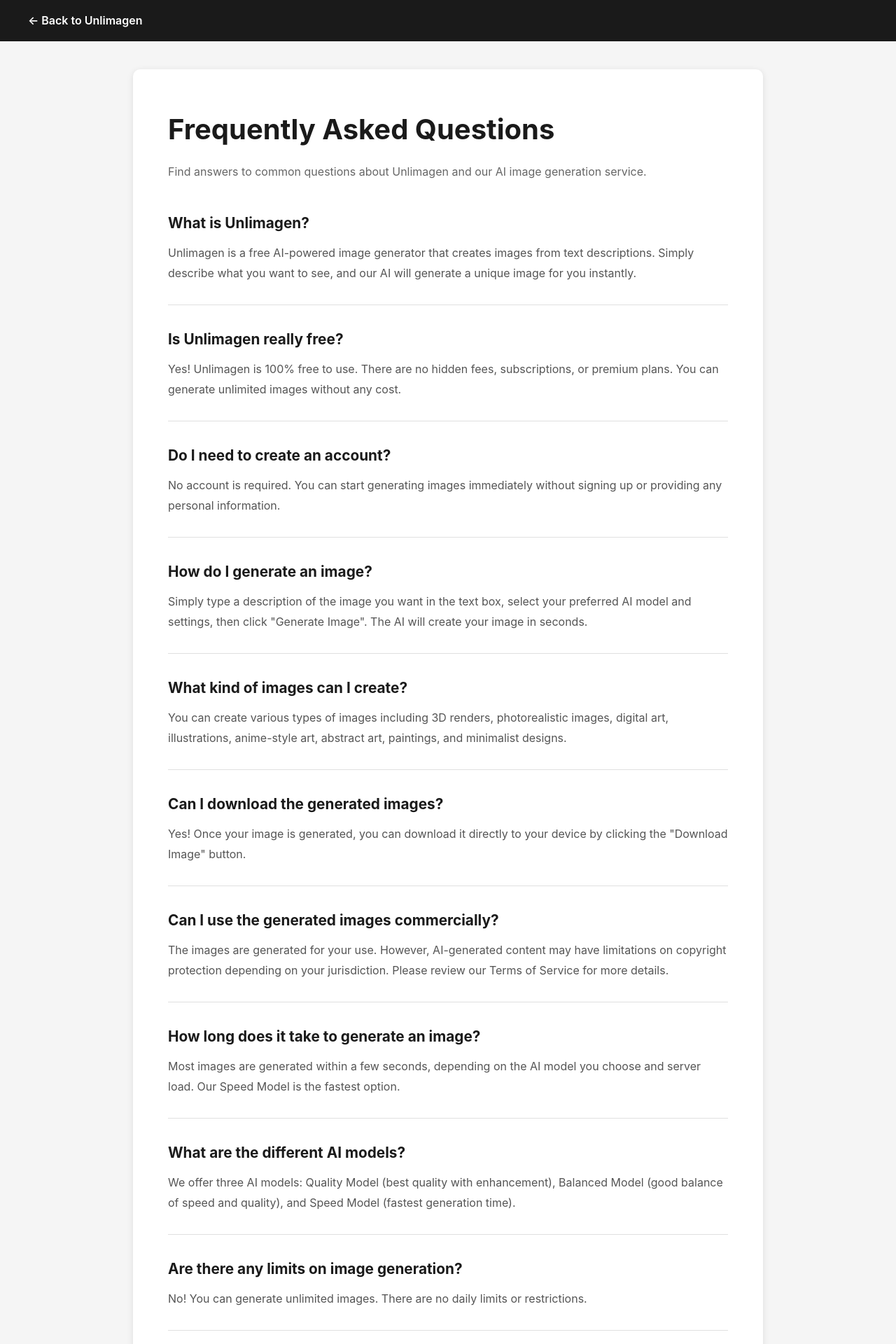
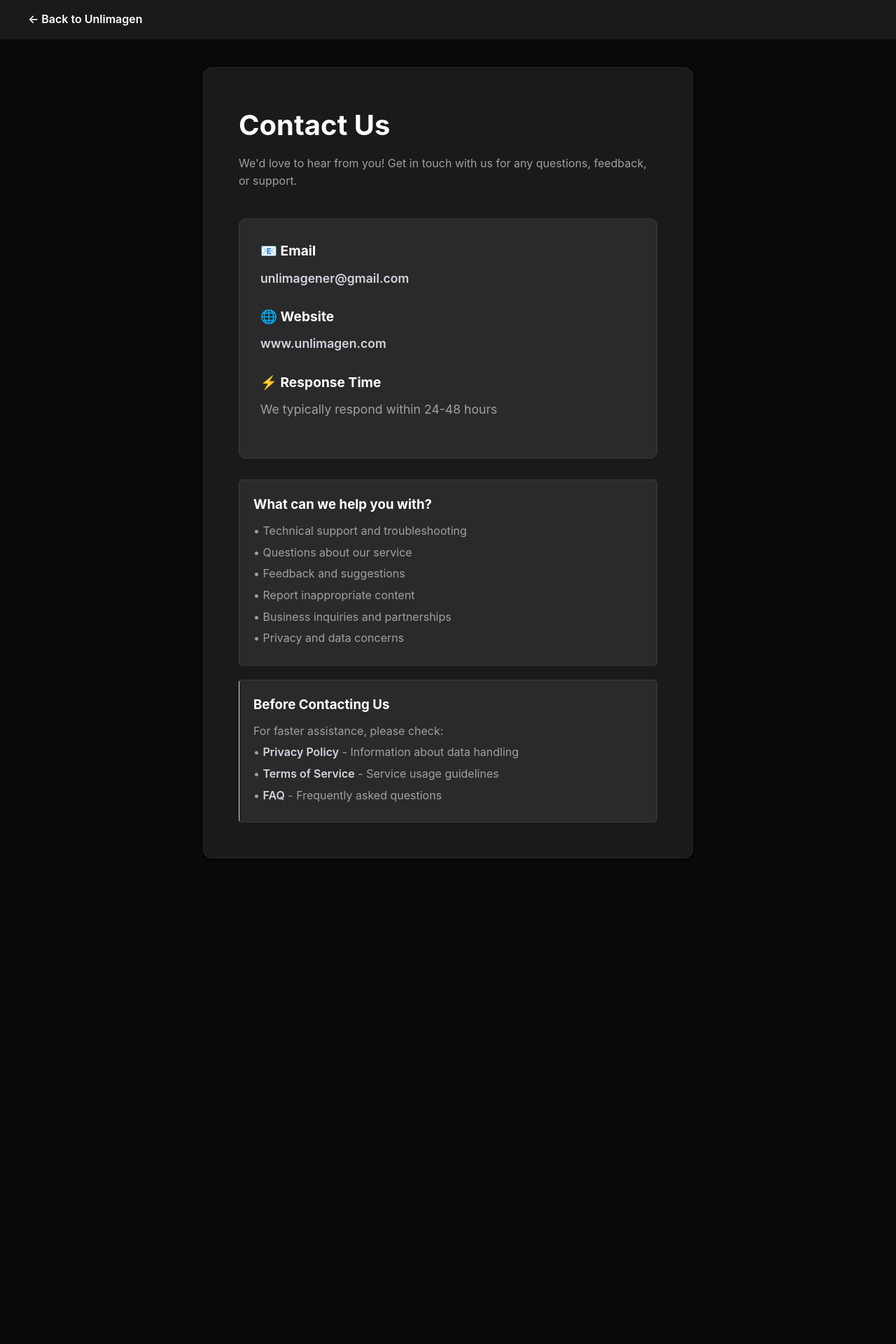
Before and after one commit to Yashe777/unlimagen, a Flask app: page /faq in a window 1280 px wide. Shown: the top 1920 px of the page at 70% size. After the commit the page ends 1226 px from the top, so only its background shows below. Run offline with Flask 3, Linux system fonts and the light colour scheme; some libraries are stand-ins or nearby versions.

Commit message:
Change FAQ page to Contact Us page
Updated the FAQ page to a Contact Us page with new content and styles.

```diff
--- a/templates/faq.html
+++ b/templates/faq.html
@@ -3,20 +3,13 @@
 <head>
     <meta charset="UTF-8">
     <meta name="viewport" content="width=device-width, initial-scale=1.0">
-    <title>FAQ - Unlimagen</title>
+    <title>Contact Us - Unlimagen</title>
 
-    <!-- Ezoic Privacy Scripts - MUST load first for GDPR compliance -->
-    <script src="https://cmp.gatekeeperconsent.com/min.js" data-cfasync="false"></script>
-    <script src="https://the.gatekeeperconsent.com/cmp.min.js" data-cfasync="false"></script>
+    <!-- Google AdSense -->
+    <script async src="https://pagead2.googlesyndication.com/pagead/js/adsbygoogle.js?client=ca-pub-2764902678566880"
+     crossorigin="anonymous"></script>
 
-    <!-- Ezoic Header Script - Initializes ad system -->
-    <script async src="//www.ezojs.com/ezoic/sa.min.js"></script>
-    <script>
-        window.ezstandalone = window.ezstandalone || {};
-        ezstandalone.cmd = ezstandalone.cmd || [];
-    </script>
-
-    <meta name="description" content="Frequently Asked Questions about Unlimagen AI Image Generator. Find answers to common questions.">
+    <meta name="description" content="Contact Unlimagen - Get in touch with us for support, feedback, or business inquiries.">
 
     <style>
         * {
@@ -27,9 +20,9 @@
 
         body {
             font-family: -apple-system, BlinkMacSystemFont, 'Segoe UI', Roboto, sans-serif;
-            line-height: 1.8;
-            color: #333;
-            background: #f5f5f5;
+            line-height: 1.6;
+            color: #ffffff;
+            background: #0a0a0a;
         }
 
         .top-bar {
@@ -50,47 +43,87 @@
         }
 
         .container {
-            max-width: 900px;
+            max-width: 700px;
             margin: 40px auto;
-            background: white;
+            background: #1a1a1a;
             padding: 50px;
-            border-radius: 10px;
-            box-shadow: 0 2px 10px rgba(0,0,0,0.1);
+            border-radius: 12px;
+            box-shadow: 0 2px 12px rgba(0,0,0,0.5);
+            border: 1px solid #2a2a2a;
         }
 
         h1 {
-            color: #1a1a1a;
+            color: #ffffff;
             margin-bottom: 10px;
             font-size: 2.5em;
         }
 
-        .intro {
-            color: #666;
+        .subtitle {
+            color: #a0a0a0;
             margin-bottom: 40px;
-            font-size: 16px;
         }
 
-        .faq-item {
+        .contact-info {
+            background: #2a2a2a;
+            padding: 30px;
+            border-radius: 10px;
             margin-bottom: 30px;
-            padding-bottom: 30px;
-            border-bottom: 1px solid #e0e0e0;
+            border: 1px solid #3a3a3a;
         }
 
-        .faq-item:last-child {
-            border-bottom: none;
+        .contact-item {
+            margin-bottom: 25px;
         }
 
-        .faq-question {
-            color: #1a1a1a;
-            font-size: 1.3em;
-            font-weight: 700;
+        .contact-item h3 {
+            color: #ffffff;
+            margin-bottom: 10px;
+            font-size: 1.2em;
+        }
+
+        .contact-item p {
+            color: #a0a0a0;
+            font-size: 1.1em;
+        }
+
+        .contact-item a {
+            color: #D4D4DF;
+            text-decoration: none;
+            font-weight: 600;
+        }
+
+        .contact-item a:hover {
+            color: #ffffff;
+            text-decoration: underline;
+        }
+
+        .info-box {
+            background: #2a2a2a;
+            border-left: 4px solid #D4D4DF;
+            padding: 20px;
+            margin-top: 30px;
+            border-radius: 5px;
+            border: 1px solid #3a3a3a;
+        }
+
+        .info-box h3 {
+            color: #ffffff;
             margin-bottom: 10px;
         }
 
-        .faq-answer {
-            color: #555;
-            font-size: 16px;
-            line-height: 1.8;
+        .info-box p {
+            color: #a0a0a0;
+            margin: 5px 0;
+        }
+
+        .info-box a {
+            color: #D4D4DF;
+            text-decoration: none;
+            font-weight: 600;
+        }
+
+        .info-box a:hover {
+            color: #ffffff;
         }
 
         @media (max-width: 768px) {
@@ -111,112 +144,42 @@
     </div>
 
     <div class="container">
-        <h1>Frequently Asked Questions</h1>
-        <p class="intro">Find answers to common questions about Unlimagen and our AI image generation service.</p>
+        <h1>Contact Us</h1>
+        <p class="subtitle">We'd love to hear from you! Get in touch with us for any questions, feedback, or support.</p>
 
-        <div class="faq-item">
-            <div class="faq-question">What is Unlimagen?</div>
-            <div class="faq-answer">
-                Unlimagen is a free AI-powered image generator that creates images from text descriptions. Simply describe what you want to see, and our AI will generate a unique image for you instantly.
+        <div class="contact-info">
+            <div class="contact-item">
+                <h3>📧 Email</h3>
+                <p><a href="mailto:unlimagener@gmail.com">unlimagener@gmail.com</a></p>
+            </div>
+
+            <div class="contact-item">
+                <h3>🌐 Website</h3>
+                <p><a href="https://www.unlimagen.com">www.unlimagen.com</a></p>
+            </div>
+
+            <div class="contact-item">
+                <h3>⚡ Response Time</h3>
+                <p>We typically respond within 24-48 hours</p>
             </div>
         </div>
 
-        <div class="faq-item">
-            <div class="faq-question">Is Unlimagen really free?</div>
-            <div class="faq-answer">
-                Yes! Unlimagen is 100% free to use. There are no hidden fees, subscriptions, or premium plans. You can generate unlimited images without any cost.
-            </div>
+        <div class="info-box">
+            <h3>What can we help you with?</h3>
+            <p>• Technical support and troubleshooting</p>
+            <p>• Questions about our service</p>
+            <p>• Feedback and suggestions</p>
+            <p>• Report inappropriate content</p>
+            <p>• Business inquiries and partnerships</p>
+            <p>• Privacy and data concerns</p>
         </div>
 
-        <div class="faq-item">
-            <div class="faq-question">Do I need to create an account?</div>
-            <div class="faq-answer">
-                No account is required. You can start generating images immediately without signing up or providing any personal information.
-            </div>
-        </div>
-
-        <div class="faq-item">
-            <div class="faq-question">How do I generate an image?</div>
-            <div class="faq-answer">
-                Simply type a description of the image you want in the text box, select your preferred AI model and settings, then click "Generate Image". The AI will create your image in seconds.
-            </div>
-        </div>
-
-        <div class="faq-item">
-            <div class="faq-question">What kind of images can I create?</div>
-            <div class="faq-answer">
-                You can create various types of images including 3D renders, photorealistic images, digital art, illustrations, anime-style art, abstract art, paintings, and minimalist designs.
-            </div>
-        </div>
-
-        <div class="faq-item">
-            <div class="faq-question">Can I download the generated images?</div>
-            <div class="faq-answer">
-                Yes! Once your image is generated, you can download it directly to your device by clicking the "Download Image" button.
-            </div>
-        </div>
-
-        <div class="faq-item">
-            <div class="faq-question">Can I use the generated images commercially?</div>
-            <div class="faq-answer">
-                The images are generated for your use. However, AI-generated content may have limitations on copyright protection depending on your jurisdiction. Please review our Terms of Service for more details.
-            </div>
-        </div>
-
-        <div class="faq-item">
-            <div class="faq-question">How long does it take to generate an image?</div>
-            <div class="faq-answer">
-                Most images are generated within a few seconds, depending on the AI model you choose and server load. Our Speed Model is the fastest option.
-            </div>
-        </div>
-
-        <div class="faq-item">
-            <div class="faq-question">What are the different AI models?</div>
-            <div class="faq-answer">
-                We offer three AI models: Quality Model (best quality with enhancement), Balanced Model (good balance of speed and quality), and Speed Model (fastest generation time).
-            </div>
-        </div>
-
-        <div class="faq-item">
-            <div class="faq-question">Are there any limits on image generation?</div>
-            <div class="faq-answer">
-                No! You can generate unlimited images. There are no daily limits or restrictions.
-            </div>
-        </div>
-
-        <div class="faq-item">
-            <div class="faq-question">Do you store my images?</div>
-            <div class="faq-answer">
-                No. We do not permanently store your generated images or text prompts. Images are generated in real-time and displayed directly in your browser.
-            </div>
-        </div>
-
-        <div class="faq-item">
-            <div class="faq-question">What if my image doesn't look right?</div>
-            <div class="faq-answer">
-                Try rephrasing your description, being more specific, or switching to a different AI model. Different prompts and settings can produce very different results.
-            </div>
-        </div>
-
-        <div class="faq-item">
-            <div class="faq-question">Can I generate inappropriate content?</div>
-            <div class="faq-answer">
-                No. We prohibit the generation of illegal, harmful, violent, hateful, or sexually explicit content. Please use our service responsibly and review our Terms of Service.
-            </div>
-        </div>
-
-        <div class="faq-item">
-            <div class="faq-question">Is Unlimagen available on mobile?</div>
-            <div class="faq-answer">
-                Yes! Our website is fully responsive and works perfectly on mobile devices, tablets, and desktops.
-            </div>
-        </div>
-
-        <div class="faq-item">
-            <div class="faq-question">How can I contact support?</div>
-            <div class="faq-answer">
-                If you have questions or issues, please visit our <a href="/contact" style="color: #1a1a1a; font-weight: 600;">Contact page</a>.
-            </div>
+        <div class="info-box" style="background: #2a2a2a; border-left-color: #D4D4DF; margin-top: 20px;">
+            <h3 style="color: #ffffff;">Before Contacting Us</h3>
+            <p>For faster assistance, please check:</p>
+            <p>• <a href="/privacy">Privacy Policy</a> - Information about data handling</p>
+            <p>• <a href="/terms">Terms of Service</a> - Service usage guidelines</p>
+            <p>• <a href="/faq">FAQ</a> - Frequently asked questions</p>
         </div>
     </div>
 </body>
```
